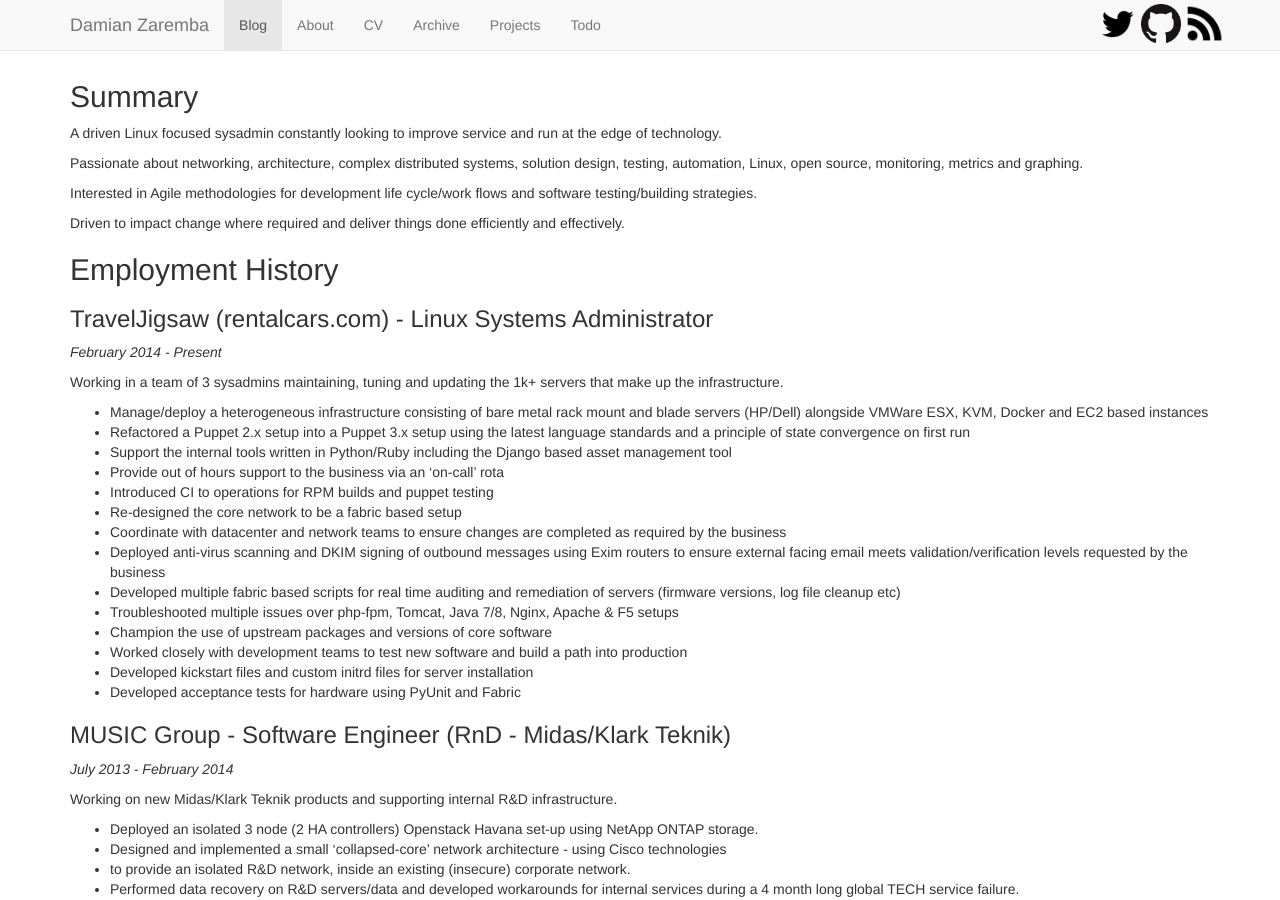
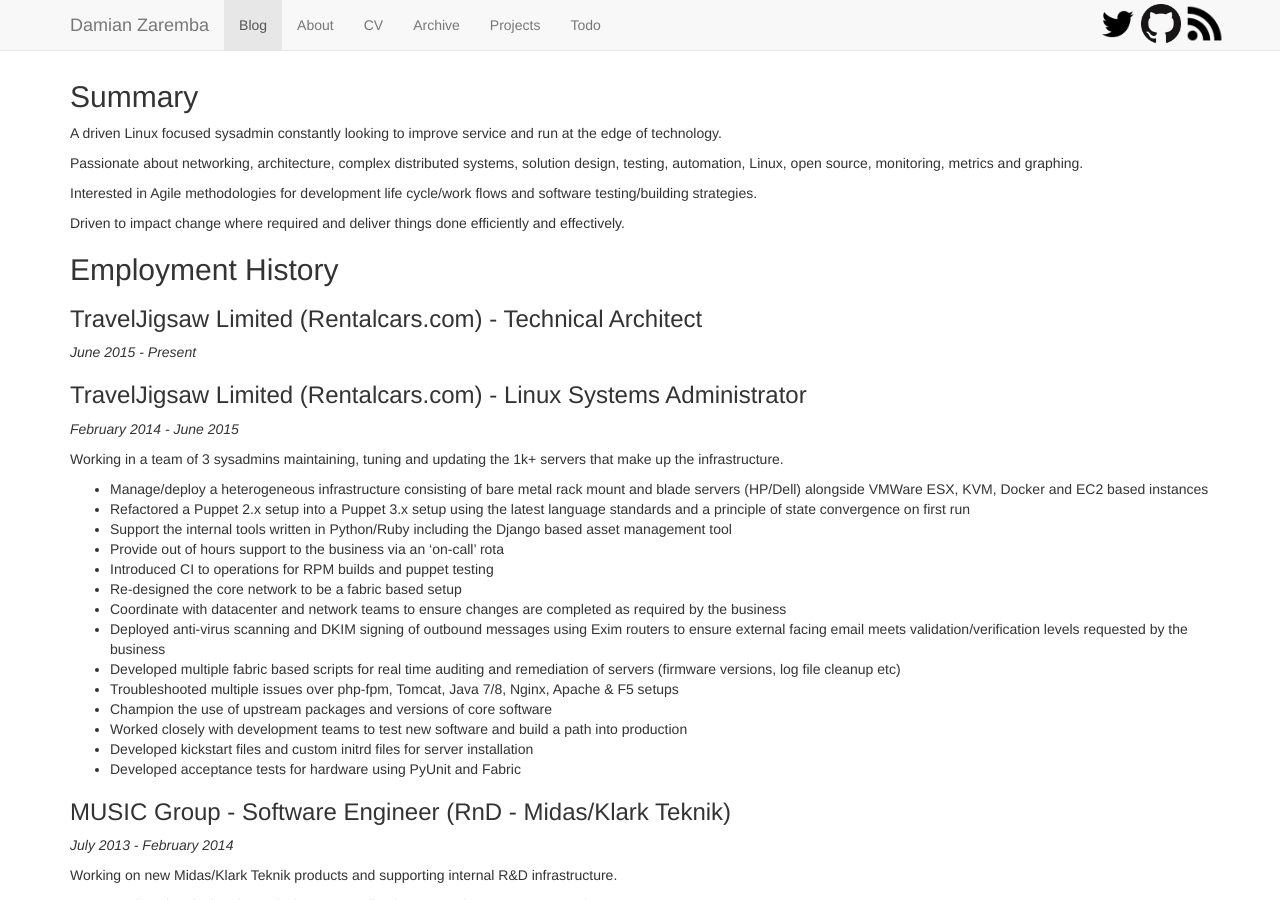
Before and after one commit to DamianZaremba/damianzaremba.co.uk, a Jekyll site: the page built from content/cv/index.markdown, in a window 1280 px wide and 900 px high. Built offline with Jekyll 4.4.1, drawn with Linux system fonts in a browser that asks for light colours; Markdown is read by kramdown in place of the engine named in the settings; comment, search, counter and statistics services are not loaded.

Commit message:
Updating CV from source

```diff
--- a/content/cv/index.markdown
+++ b/content/cv/index.markdown
@@ -17,8 +17,11 @@
 
 Employment History
 ------------------
-### TravelJigsaw (rentalcars.com) - Linux Systems Administrator
-*February 2014 - Present*
+### TravelJigsaw Limited (Rentalcars.com) - Technical Architect
+*June 2015 - Present*
+
+### TravelJigsaw Limited (Rentalcars.com) - Linux Systems Administrator
+*February 2014 - June 2015*
 
 Working in a team of 3 sysadmins maintaining, tuning and updating the 1k+ servers that make up the infrastructure.
 
```
